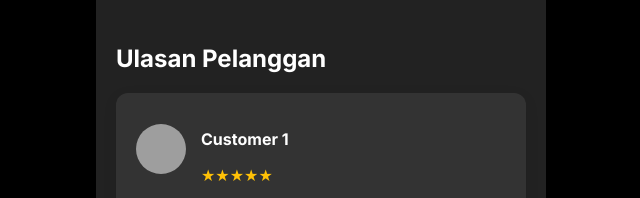
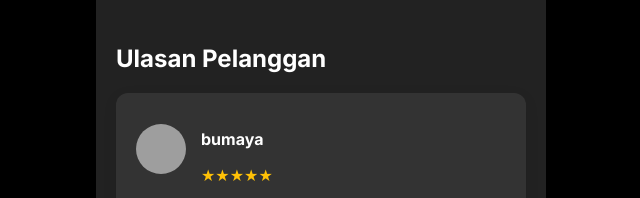
Before and after one commit to asoka20/Pashmina-Voal-Mima, a plain HTML site: page index.html in a window 1280 px wide. Shown: the part 2360-2558 px from the top of the page, 319-959 px from the left. Drawn offline with nearby package versions, Linux system fonts and the light colour scheme; grey boxes are pictures that could not be loaded; a script that the page names is missing.

Commit message:
Update index.html

```diff
--- a/index.html
+++ b/index.html
@@ -265,9 +265,9 @@
         <section class="testimonials-section"><h2 class="section-title">Ulasan Pelanggan</h2><div class="testimonials-grid">
         <div class="testimonial-card">
             <div class="testimonial-header">
-                <img src="https://i.pinimg.com/736x/1a/16/35/1a16353cf9889a9074af44f0d038bca3.jpg" alt="Customer 1" class="testimonial-avatar" loading="lazy">
+                <img src="https://i.pinimg.com/736x/1a/16/35/1a16353cf9889a9074af44f0d038bca3.jpg" alt="bumaya" class="testimonial-avatar" loading="lazy">
                 <div>
-                    <p class="testimonial-name">Customer 1</p>
+                    <p class="testimonial-name">bumaya</p>
                     <div class="testimonial-rating">&#9733;&#9733;&#9733;&#9733;&#9733;</div>
                 </div>
             </div>
```
